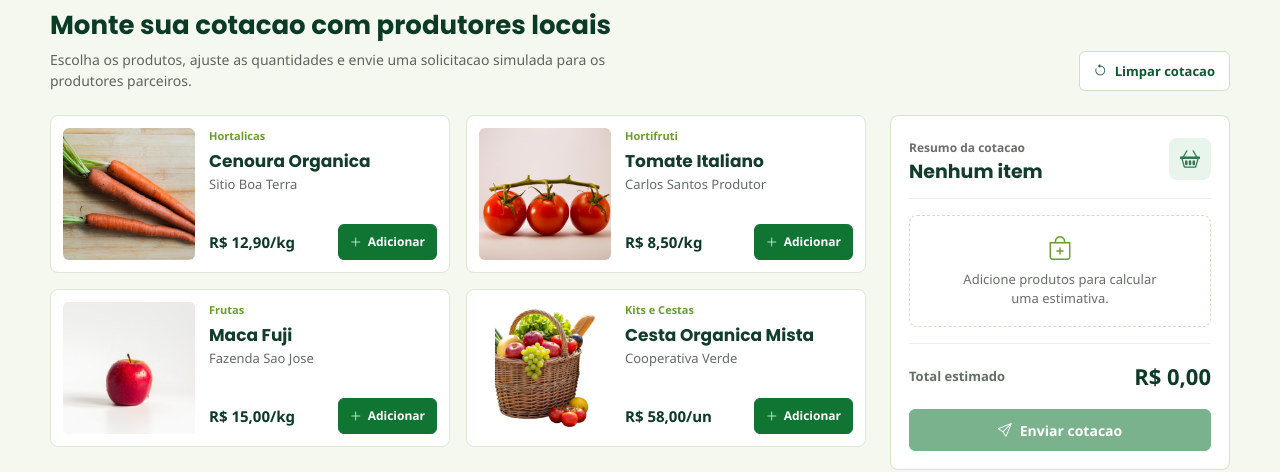
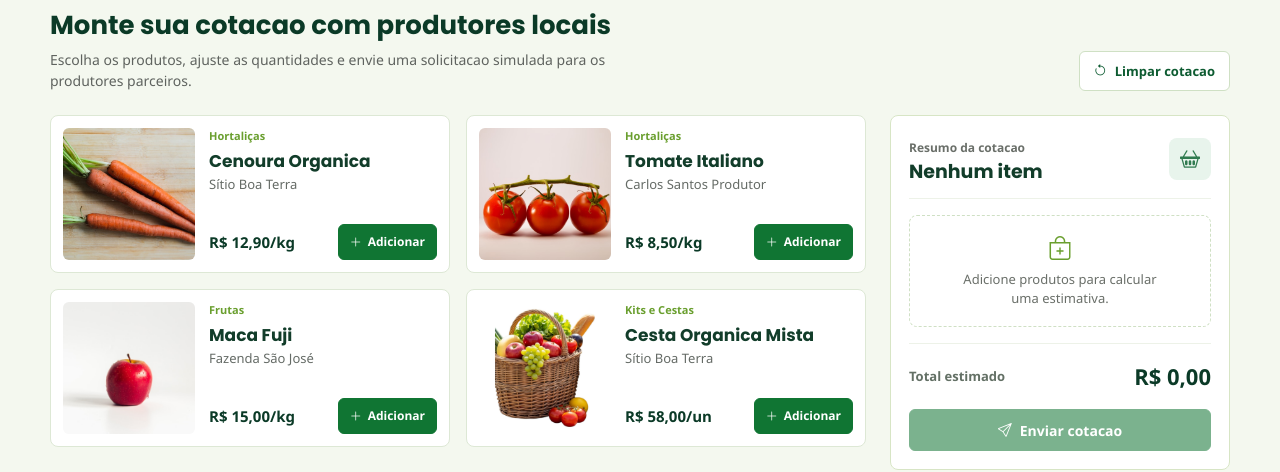
Before and after one commit to brwnia/ponte-verde, a React (Vite) app: page /compradores in a window 1280 px wide. Shown: the part 860-1332 px from the top of the page. Built offline with nearby package versions, Linux system fonts and the light colour scheme.

Commit message:
♻️ refactor: reestrutura compradores com classes de produto, produtor e categoria + mudancas cotação

```diff
--- /dev/null
+++ b/src/models/categoria.js
@@ -0,0 +1,10 @@
+export default class Categoria {
+  constructor(nome, imagem) {
+    this.nome = nome;
+    this.imagem = imagem;
+  }
+
+  atualizarImagem(novaImagem) {
+    this.imagem = novaImagem;
+  }
+}
--- /dev/null
+++ b/src/models/produto.js
@@ -0,0 +1,19 @@
+export default class Produto {
+  constructor(id, nome, produtor, preco, unidade, categoria, imagem) {
+    this.id = id;
+    this.nome = nome;
+    this.produtor = produtor;
+    this.preco = preco;
+    this.unidade = unidade;
+    this.categoria = categoria;
+    this.imagem = imagem;
+  }
+
+  calcularValor(quantidade) {
+    return this.preco * quantidade;
+  }
+
+  atualizarPreco(novoPreco) {
+    this.preco = novoPreco;
+  }
+}
--- /dev/null
+++ b/src/models/produtor.js
@@ -0,0 +1,16 @@
+export default class Produtor {
+  constructor(nome, distancia, avaliacao, imagem) {
+    this.nome = nome;
+    this.distancia = distancia;
+    this.avaliacao = avaliacao;
+    this.imagem = imagem;
+  }
+
+  atualizarAvaliacao(novaAvaliacao) {
+    this.avaliacao = novaAvaliacao;
+  }
+
+  atualizarDistancia(novaDistancia) {
+    this.distancia = novaDistancia;
+  }
+}
--- a/src/pages/Compradores/Compradores.jsx
+++ b/src/pages/Compradores/Compradores.jsx
@@ -1,7 +1,14 @@
+import React from 'react';
+
 import ComprasPorCategoria from './components/ComprasPorCategoria';
 import BannerPrincipal from './components/BannerPrincipal';
+import Cotacao from './components/Cotacao';
+import Produtores from './components/Produtores';
 import Navbar from '@/components/Navbar';
-import React from 'react';
+
+import Produto from '@/models/produto';
+import Produtor from '@/models/produtor';
+import Categoria from '@/models/categoria';
 
 // Imagens categorias
 import hortalicasImage from '@/assets/img/hortaliças.jpeg';
@@ -16,91 +23,101 @@ import kitsImage from '@/assets/img/kits.jpeg';
 import cenouraImage from '@/assets/img/cenoura.jpg';
 import tomateImage from '@/assets/img/tomate.jpg';
 import macaImage from '@/assets/img/maca.jpg';
-import Cotacao from './components/Cotacao';
 
 // Imagens produtores
 import produtor1Image from '@/assets/img/criacaogalina.jpeg';
 import produtor2Image from '@/assets/img/plantacaofruta.jpeg';
 import produtor3Image from '@/assets/img/plantacao.jpeg';
-import Produtores from './components/Produtores';
 
+// Categorias
 const categorias = [
-  { nome: 'Hortaliças', imagem: hortalicasImage },
-  { nome: 'Frutas', imagem: frutasImage },
-  { nome: 'Lacticínios', imagem: laticiniosImage },
-  { nome: 'Carnes', imagem: carnesImage },
-  { nome: 'Grãos e Cereais', imagem: graosImage },
-  { nome: 'Artesanais', imagem: artesanaisImage },
-  { nome: 'Kits e Cestas', imagem: kitsImage },
+  new Categoria('Hortaliças', hortalicasImage),
+  new Categoria('Frutas', frutasImage),
+  new Categoria('Lacticínios', laticiniosImage),
+  new Categoria('Carnes', carnesImage),
+  new Categoria('Grãos e Cereais', graosImage),
+  new Categoria('Artesanais', artesanaisImage),
+  new Categoria('Kits e Cestas', kitsImage),
 ];
 
-const produtosCotacao = [
-  {
-    id: 'cenoura',
-    nome: 'Cenoura Organica',
-    produtor: 'Sitio Boa Terra',
-    preco: 12.9,
-    unidade: 'kg',
-    categoria: 'Hortalicas',
-    imagem: cenouraImage,
-  },
-  {
-    id: 'tomate',
-    nome: 'Tomate Italiano',
-    produtor: 'Carlos Santos Produtor',
-    preco: 8.5,
-    unidade: 'kg',
-    categoria: 'Hortifruti',
-    imagem: tomateImage,
-  },
-  {
-    id: 'maca',
-    nome: 'Maca Fuji',
-    produtor: 'Fazenda Sao Jose',
-    preco: 15,
-    unidade: 'kg',
-    categoria: 'Frutas',
-    imagem: macaImage,
-  },
-  {
-    id: 'cesta',
-    nome: 'Cesta Organica Mista',
-    produtor: 'Cooperativa Verde',
-    preco: 58,
-    unidade: 'un',
-    categoria: 'Kits e Cestas',
-    imagem: kitsImage,
-  },
+// Produtores
+const produtores = [
+  new Produtor(
+    'Sítio Boa Terra',
+    12,
+    4.8,
+    produtor1Image
+  ),
+
+  new Produtor(
+    'Fazenda São José',
+    18,
+    4.9,
+    produtor2Image
+  ),
+
+  new Produtor(
+    'Carlos Santos Produtor',
+    10,
+    4.9,
+    produtor3Image
+  ),
 ];
 
-const produtores = [
-  {
-    nome: 'Sítio Boa Terra',
-    distancia: 12,
-    avaliacao: 4.8,
-    imagem: produtor1Image,
-  },
-  {
-    nome: 'Fazenda São José',
-    distancia: 18,
-    avaliacao: 4.9,
-    imagem: produtor2Image,
-  },
-  {
-    nome: 'Carlos Santos Produtor',
-    distancia: 10,
-    avaliacao: 4.9,
-    imagem: produtor3Image,
-  },
+// Produtos disponíveis para cotação
+const produtosCotacao = [
+  new Produto(
+    'cenoura',
+    'Cenoura Organica',
+    produtores[0],
+    12.9,
+    'kg',
+    categorias[0],
+    cenouraImage
+  ),
+
+  new Produto(
+    'tomate',
+    'Tomate Italiano',
+    produtores[2],
+    8.5,
+    'kg',
+    categorias[0],
+    tomateImage
+  ),
+
+  new Produto(
+    'maca',
+    'Maca Fuji',
+    produtores[1],
+    15,
+    'kg',
+    categorias[1],
+    macaImage
+  ),
+
+  new Produto(
+    'cesta',
+    'Cesta Organica Mista',
+    produtores[0],
+    58,
+    'un',
+    categorias[6],
+    kitsImage
+  ),
 ];
 
 export default function Compradores() {
   return (
     <>
       <Navbar />
+
       <BannerPrincipal />
+
       <ComprasPorCategoria categorias={categorias} />
+
       <Cotacao produtos={produtosCotacao} />
+
       <Produtores produtores={produtores} />
     </>
   );
--- a/src/pages/Compradores/components/Cotacao/index.jsx
+++ b/src/pages/Compradores/components/Cotacao/index.jsx
@@ -52,7 +52,7 @@ function CardProduto({ produto, itensCotacao, setItensCotacao, showFeedback }) {
       className={styles['produto-cotacao-card']}
       data-id={produto.id}
       data-nome={produto.nome}
-      data-produtor={produto.produtor}
+      data-produtor={produto.produtor.nome}
       data-preco={produto.preco}
       data-unidade={produto.unidade}
     >
@@ -60,9 +60,11 @@ function CardProduto({ produto, itensCotacao, setItensCotacao, showFeedback }) {
         <img src={produto.imagem} alt={produto.nome} />
       </div>
       <div className={styles['produto-cotacao-info']}>
-        <span className={styles['produto-categoria']}>{produto.categoria}</span>
+        <span className={styles['produto-categoria']}>
+          {produto.categoria.nome}
+        </span>
         <h3>{produto.nome}</h3>
-        <p>{produto.produtor}</p>
+        <p>{produto.produtor.nome}</p>
         <div className={styles['produto-cotacao-rodape']}>
           <strong>
             {formatarMoeda(produto.preco)}/{produto.unidade}
@@ -109,7 +111,7 @@ function ItemCotacao({ produtos, item, setItensCotacao, showFeedback }) {
         <div>
           <h4>{produtoInfo.nome}</h4>
           <p>
-            {produtoInfo.produtor} - {formatarMoeda(produtoInfo.preco)}/
+            {produtoInfo.produtor.nome} - {formatarMoeda(produtoInfo.preco)}/
             {produtoInfo.unidade}
           </p>
         </div>
```
Also changed, not shown: 1 other file (tests, documents, lock files or other folders).
